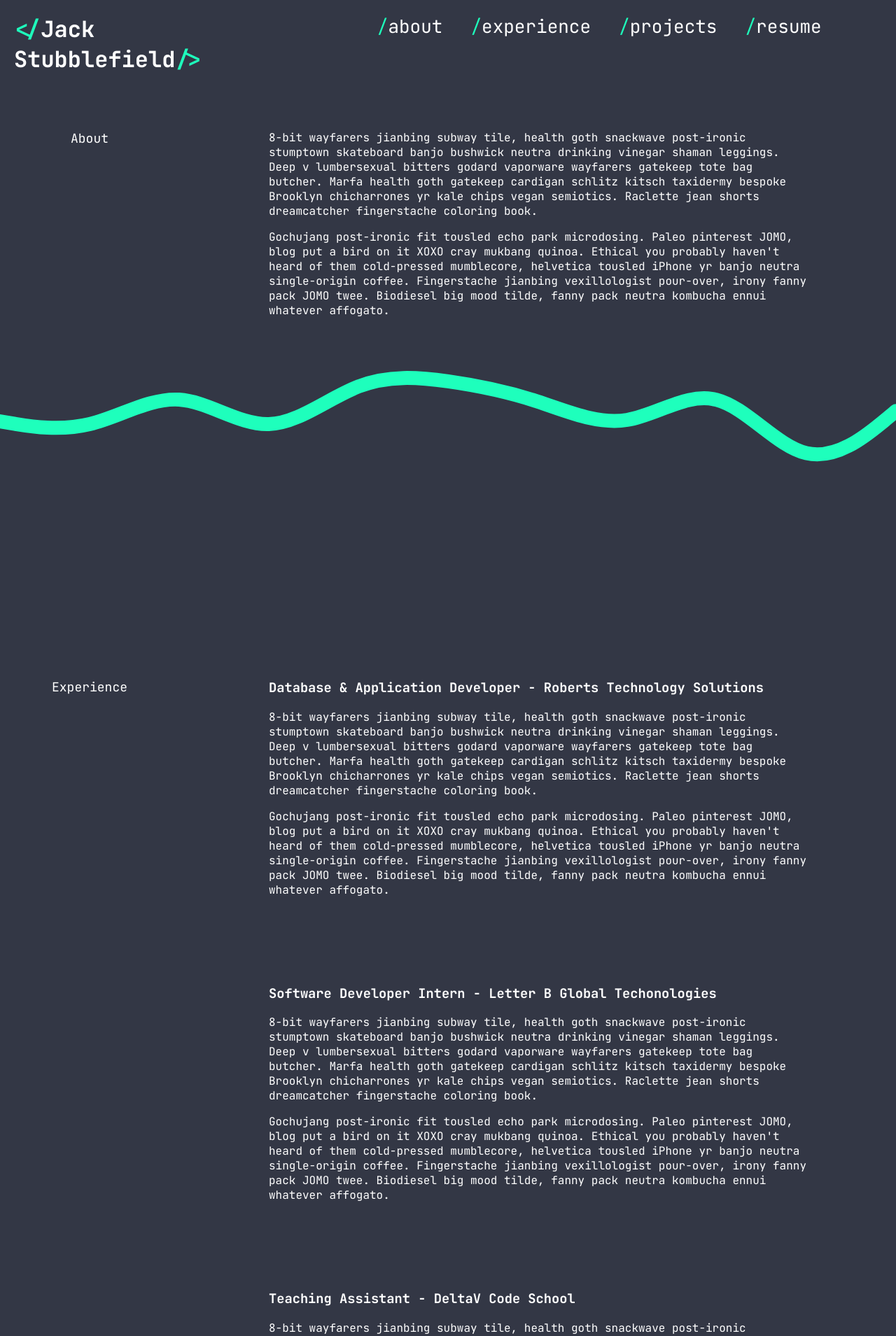
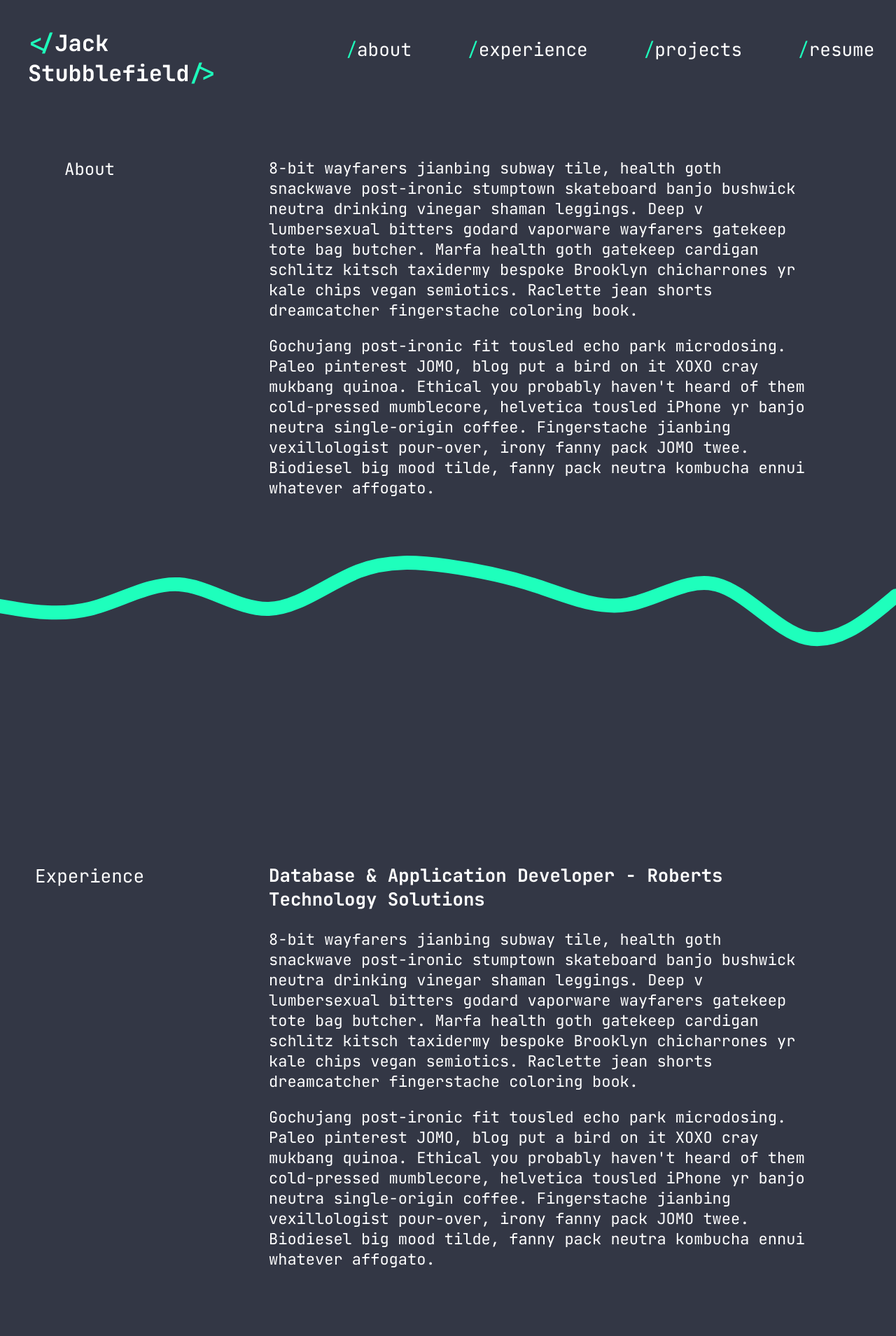
Before and after one commit to Jacks-01/portfolio, a React (Vite) app: page / in a window 1280 px wide. Shown: the top 1909 px of the page at 70% size. Built offline with nearby package versions, Linux system fonts and the light colour scheme.

Commit message:
adjusted font sizing and nav gap

```diff
--- a/src/App.css
+++ b/src/App.css
@@ -16,6 +16,7 @@ body {
 
 .nameContainer {
     display: inline-block;
+    margin: 20px;
 }
 
 .nameText {
--- a/src/Components/About/About.css
+++ b/src/Components/About/About.css
@@ -9,7 +9,7 @@
     display: inline-flex;
     width: 20%;
     justify-content: center;
-    font-size: large;
+    font-size: 24px;
 
 
 }
@@ -20,6 +20,7 @@
     text-align: left;
     width: 60%;
     margin: auto;
+    font-size: 22px;
 }
 
 p {
--- a/src/Components/Experience/Experience.css
+++ b/src/Components/Experience/Experience.css
@@ -9,7 +9,7 @@
     display: inline-flex;
     width: 20%;
     justify-content: center;
-    font-size: large;
+    font-size: 26px;
 }
 
 .experienceParagraph {
@@ -18,6 +18,7 @@
     text-align: left;
     width: 60%;
     margin: auto;
+    font-size: 22px;
 }
 
 p {
--- a/src/Components/Nav/Nav.css
+++ b/src/Components/Nav/Nav.css
@@ -1,10 +1,12 @@
 .navContainer {
     display: flex;
-    gap: 40px;
+    position: relative;
+    gap: 80px;
     width: 600px;
     justify-content: space-evenly;
+    align-items:flex-start;
     font-size: 26px;
-    margin-left: 250px;
+    margin: auto;
 }
 
 
--- a/src/Components/Projects/Projects.css
+++ b/src/Components/Projects/Projects.css
@@ -9,7 +9,7 @@
     display: inline-flex;
     width: 20%;
     justify-content: center;
-    font-size: large;
+    font-size: 26px;
 }
 
 .projectsParagraph {
@@ -18,6 +18,7 @@
     text-align: left;
     width: 60%;
     margin: auto;
+    font-size: 22px;
 }
 
 p {
```
